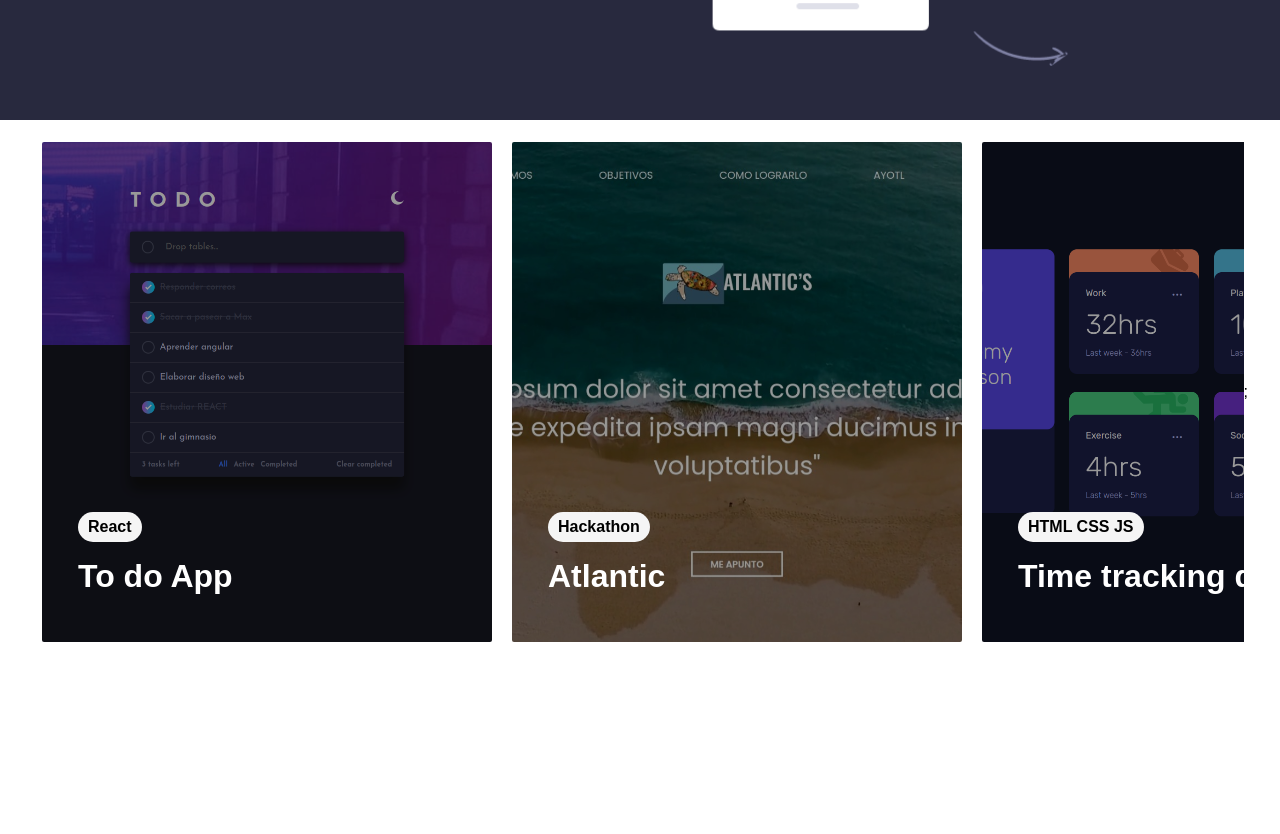
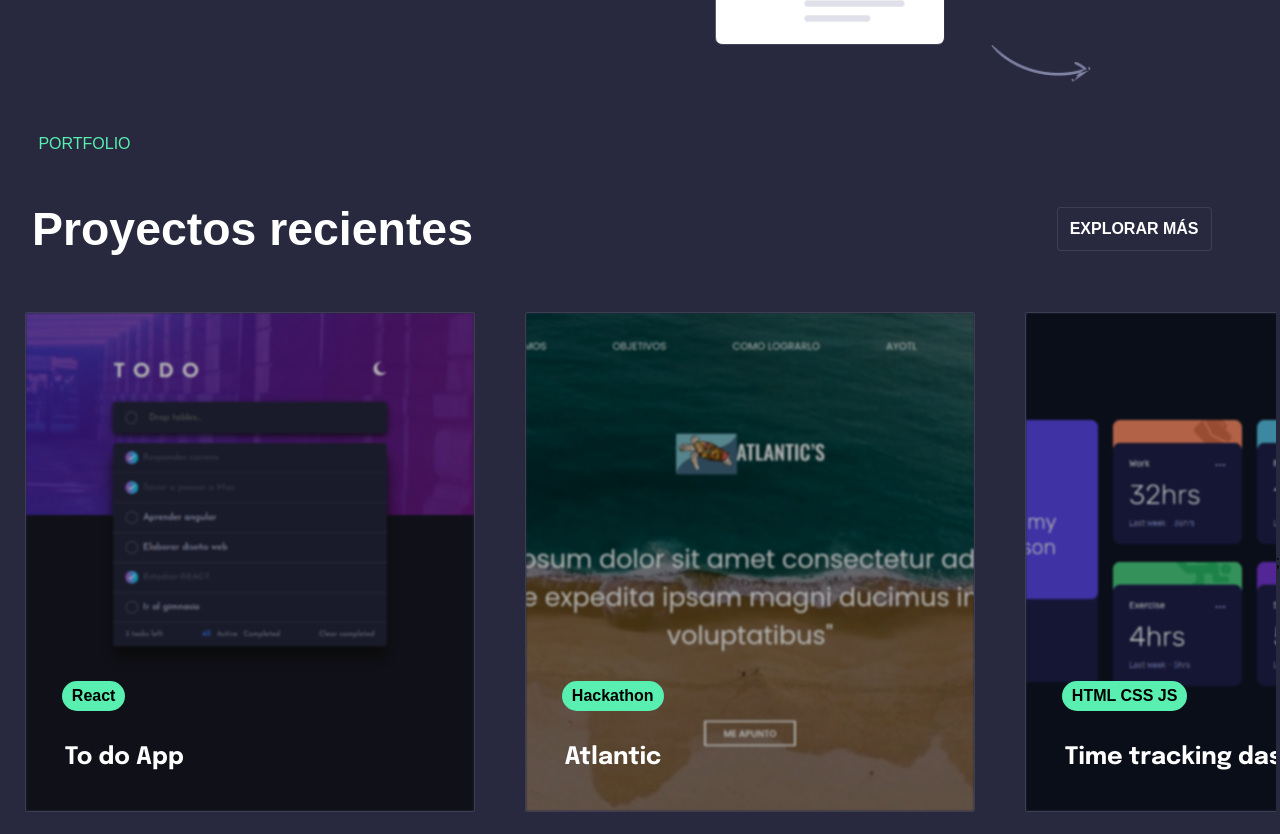
Before and after one commit to RicAlc/my-portfolio, a React (Create React App) app: page / in a window 1280 px wide. Shown: the part 680-1514 px from the top of the page. Before the commit the page ends 1344 px from the top, so only its background shows below. Built offline with nearby package versions, Linux system fonts and the light colour scheme.

Commit message:
20. Agregando componente LatestWork y nuevo stilo de WorkCard

```diff
--- a/src/App.js
+++ b/src/App.js
@@ -1,13 +1,13 @@
 import Header from "./components/Header";
 import Introduction from "./components/Introduction";
-import WorkCardList from "./components/WorkCardsList";
+import LatestWork from "./components/LatestWork";
 
 function App() {
   return (
     <div className='App'>
       <Header />
       <Introduction />
-      <WorkCardList />
+      <LatestWork />
     </div>
   );
 }
--- /dev/null
+++ b/src/components/LatestWork.jsx
@@ -0,0 +1,21 @@
+import LinkBtn from "./LinkBtn";
+import WorkCardList from "./WorkCardsList";
+
+function LatestWork() {
+  return (
+    <section className='latest-work'>
+      <div className='latest-work__subtext'>PORTFOLIO</div>
+      <div className='work'>
+        <h2 className='latest-work__title'>Proyectos recientes</h2>
+        <LinkBtn
+          classname='explore-more'
+          link='https://github.com/RicAlc'
+          newTab={true}
+          text='EXPLORAR MÁS'
+        />
+      </div>
+      <WorkCardList />
+    </section>
+  );
+}
+export default LatestWork;
--- a/src/sass/components/_header.scss
+++ b/src/sass/components/_header.scss
@@ -25,7 +25,7 @@
     .menu {
       display: none;
       padding: u.rem(3) u.rem(6) 0;
-      border: solid 1px rgba(250, 250, 250, 0.3);
+      border: solid 1px var(--Light-border);
       border-radius: u.rem(3);
       color: var(--White);
       &__icon {
--- a/src/sass/components/_index.scss
+++ b/src/sass/components/_index.scss
@@ -3,3 +3,4 @@
 @forward "btn";
 @forward "work-card";
 @forward "workcard-list";
+@forward "latest-work";
--- a/src/sass/components/_introduction.scss
+++ b/src/sass/components/_introduction.scss
@@ -7,12 +7,12 @@
   background-color: var(--Dark-primary);
   display: flex;
   justify-content: center;
+  max-width: u.rem(1550);
   .about,
   .me-fig {
     min-height: u.rem(700);
+    width: 48%;
     margin: 1rem;
-    max-width: u.rem(720);
-    width: 45%;
   }
   .about {
     display: flex;
--- /dev/null
+++ b/src/sass/components/_latest-work.scss
@@ -0,0 +1,38 @@
+@use "../utils/" as u;
+.latest-work {
+  width: 100%;
+  max-width: u.rem(1550);
+  display: flex;
+  flex-direction: column;
+  align-items: center;
+  justify-content: center;
+  &__subtext {
+    margin: u.rem(15) 3%;
+    align-self: flex-start;
+    color: var(--Dark-secondary);
+  }
+  .work {
+    display: flex;
+    align-items: center;
+    width: 95%;
+    justify-content: space-between;
+    margin-block: u.rem(35);
+    .latest-work__title {
+      color: var(--White);
+      font-size: var(--fs-800);
+    }
+    .explore-more {
+      font-size: var(--fs-500);
+      font-weight: 600;
+      background-color: var(--Dark-primary);
+      color: var(--White);
+      border: solid 1px var(--Light-border);
+      margin-right: 3%;
+      &:hover {
+        color: var(--Dark-secondary);
+        border-color: var(--White);
+        transition: all 0.6s ease;
+      }
+    }
+  }
+}
--- a/src/sass/components/_work-card.scss
+++ b/src/sass/components/_work-card.scss
@@ -5,14 +5,15 @@
   min-width: u.rem(450);
   width: u.rem(450);
   height: u.rem(500);
-  margin: u.rem(10);
+  border: solid 0.5px var(--Light-border);
+  margin: u.rem(10) u.rem(25);
   overflow: hidden;
   &__img {
     width: 100%;
     height: 100%;
     position: relative;
     object-fit: cover;
-    filter: brightness(0.6);
+    filter: brightness(0.7) blur(1.25px);
     transition: 0.35s;
   }
   &:before > &__img {
@@ -26,7 +27,7 @@
   }
   &__tag {
     padding: u.rem(6) u.rem(10);
-    background-color: whitesmoke;
+    background-color: var(--Dark-secondary);
     display: flex;
     align-items: center;
     position: absolute;
@@ -37,8 +38,12 @@
   }
   &__title {
     position: absolute;
-    bottom: 10%;
-    left: 8%;
+    font-family: var(--Epilogue);
+    padding: 1rem;
+    font-weight: bolder;
+    font-size: var(--fs-600);
+    bottom: 5%;
+    left: 5%;
     color: var(--White);
   }
 }
--- a/src/sass/components/_workcard-list.scss
+++ b/src/sass/components/_workcard-list.scss
@@ -3,12 +3,9 @@
   display: flex;
   align-items: center;
   justify-content: center;
-  width: 95%;
+  width: 100%;
   margin-block: u.rem(12);
   .work-card-list {
-    // border: solid 1px var(--Light-border);
-    // padding: 1rem;
-    // border-bottom: solid 1px var(--Light-border);
     display: flex;
     align-items: center;
     justify-content: flex-start;
--- a/src/sass/global/_boilerplate.scss
+++ b/src/sass/global/_boilerplate.scss
@@ -16,6 +16,7 @@ html {
 }
 
 body {
+  background-color: var(--Dark-primary);
   font-family: sans-serif;
   #root {
     .App {
--- a/src/sass/global/_colors.scss
+++ b/src/sass/global/_colors.scss
@@ -3,5 +3,6 @@
   --Txt-lightgray: rgba(255, 255, 255, 0.66);
   --Dark-primary: #28293e;
   --Dark-secondary: #58efb0;
+  --Light-border: hsla(0, 0%, 100%, 0.1);
   --Dark-third: #46bd8b;
 }
--- a/src/sass/global/_typography.scss
+++ b/src/sass/global/_typography.scss
@@ -13,9 +13,9 @@ a:active {
   text-decoration: none;
 }
 :root {
-  --fs-xl: clamp(3rem, 5vw + 0.5rem, 7rem);
+  --fs-xl: clamp(3rem, 5vw + 0.5rem, 6rem);
   --fs-800: clamp(2.5rem, 3vw + 0.5rem, 5rem);
-  --fs-700: clamp(2rem, 2vw + 0.8rem, 3rem);
+  --fs-700: clamp(2rem, 2vw + 0.8rem, 2.5rem);
   --fs-600: clamp(1.5rem, 1vw + 0.5rem, 2rem);
   --fs-500: clamp(1rem, 1vw +0.5rem, 1.5rem);
   --fs-400: clamp(0.8rem, 1vw + 0.5rem, 1rem);
```
